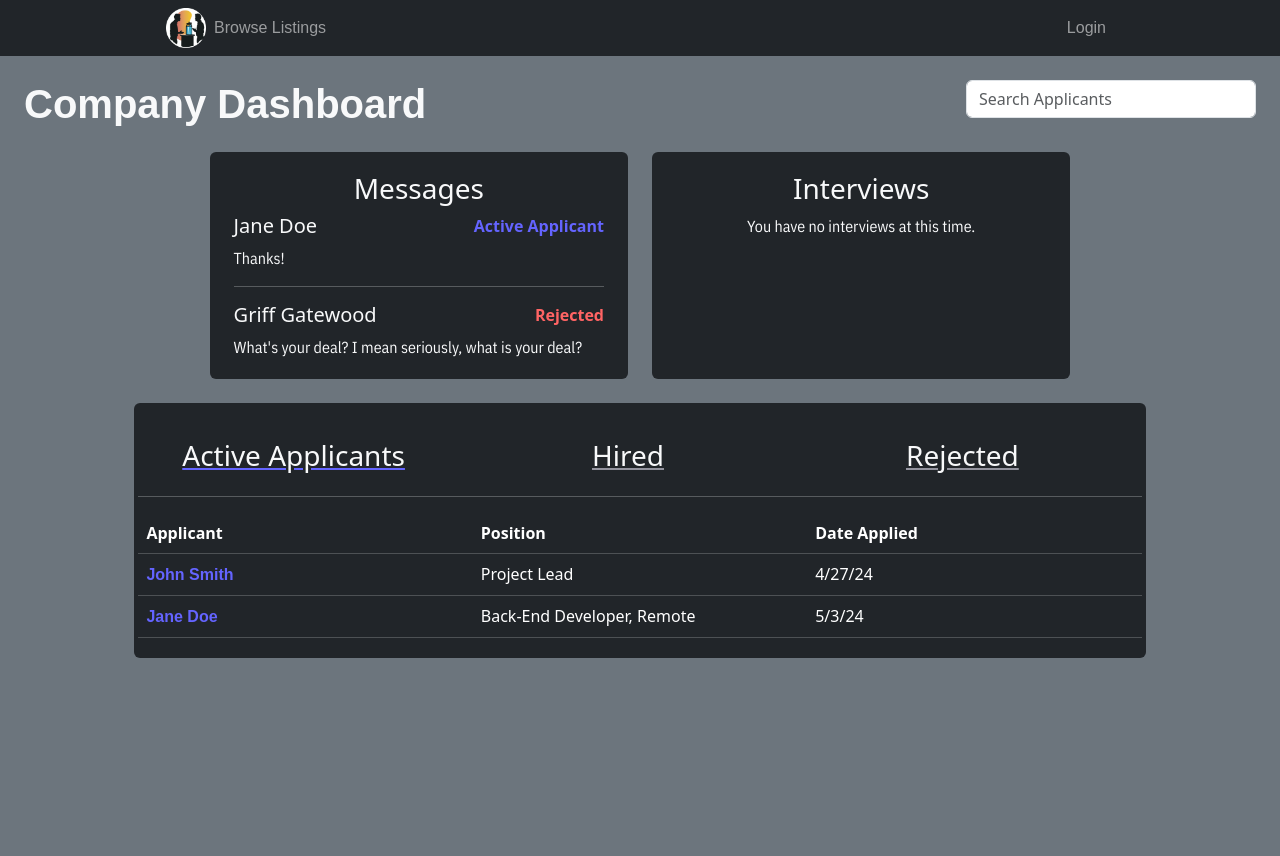
After one commit to ShewitH1/TheWaterCoolerr, a Flask app: template templates/app_dashboard_company.html in a window 1280 px wide. The commit adds this page. Run offline with Flask 3, Linux system fonts and the light colour scheme; the template is opened without the code that fills it, so the values that code supplies are empty.

Commit message:
Work on the application pages

```diff
--- /dev/null
+++ b/static/css/application.css
@@ -0,0 +1,70 @@
+@import url('https://fonts.googleapis.com/css?family=IBM+Plex+Sans+Condensed');
+
+:root {
+    --gray-color: rgb(147, 147, 158);
+    --blue-color: rgb(100, 100, 255);
+    --red-color: rgb(255, 100, 100);
+    --orange-color: rgb(255, 200, 100);
+}
+
+.moving-container {
+    opacity: 0;
+    animation: fade-in 0.5s forwards;
+}
+
+@keyframes fade-in {
+    from {
+        opacity: 0;
+        transform: translateY(0.2rem);
+    }
+    to {
+        opacity: 1;
+        transform: translateY(0);
+    }
+}
+
+h1 {
+    font-family: 'IBM Plex Sans', sans-serif;
+    font-weight: bold;
+}
+
+p {
+    font-family: 'IBM Plex Sans Condensed', sans-serif;
+}
+a {
+    font-family: 'IBM Plex Sans', sans-serif;
+    text-decoration: none;
+    color: var(--blue-color);
+    font-weight: bold;
+}
+
+.application-bar {
+    cursor: pointer;
+    text-decoration: underline;
+    transition: 0.2s;
+    text-decoration-color: var(--gray-color);
+}
+
+.application-bar:hover {
+    opacity: 50%;
+}
+
+.application-bar-selected {
+    text-decoration-color: var(--blue-color) !important;
+    color: red;
+}
+
+.active-applicant {
+    color: var(--blue-color);
+    font-weight: bold;
+}
+
+.rejected-applicant {
+    color: var(--red-color);
+    font-weight: bold;
+}
+
+.awaiting-applicant {
+    color: var(--orange-color);
+    font-weight: bold;
+}
--- /dev/null
+++ b/static/js/application.js
@@ -0,0 +1,15 @@
+const elements = document.getElementsByClassName('application-bar');
+
+// make sure the script is being loaded
+console.log('Application script loaded!');
+
+Array.from(elements).forEach(element => {
+    element.addEventListener('click', () => {
+        console.log('Element clicked!');
+        Array.from(elements).forEach(element => {
+            element.classList.remove('application-bar-selected');
+        });
+
+        element.classList.add('application-bar-selected');
+    });
+});
--- a/templates/_layout.html
+++ b/templates/_layout.html
@@ -5,9 +5,10 @@
     <meta name="viewport" content="width=device-width, initial-scale=1.0">
     <link href="https://cdn.jsdelivr.net/npm/bootstrap@5.3.2/dist/css/bootstrap.min.css" rel="stylesheet" integrity="sha384-T3c6CoIi6uLrA9TneNEoa7RxnatzjcDSCmG1MXxSR1GAsXEV/Dwwykc2MPK8M2HN" crossorigin="anonymous">
     <script src="https://code.jquery.com/jquery-3.4.1.slim.min.js" integrity="sha384-J6qa4849blE2+poT4WnyKhv5vZF5SrPo0iEjwBvKU7imGFAV0wwj1yYfoRSJoZ+n" crossorigin="anonymous"></script>
-  <script src="https://cdn.jsdelivr.net/npm/popper.js@1.16.0/dist/umd/popper.min.js" integrity="sha384-Q6E9RHvbIyZFJoft+2mJbHaEWldlvI9IOYy5n3zV9zzTtmI3UksdQRVvoxMfooAo" crossorigin="anonymous"></script>
+    {% block head %}{% endblock %}
+    <script src="https://cdn.jsdelivr.net/npm/popper.js@1.16.0/dist/umd/popper.min.js" integrity="sha384-Q6E9RHvbIyZFJoft+2mJbHaEWldlvI9IOYy5n3zV9zzTtmI3UksdQRVvoxMfooAo" crossorigin="anonymous"></script>
   <script src="https://cdn.jsdelivr.net/npm/bootstrap@4.4.1/dist/js/bootstrap.min.js" integrity="sha384-wfSDF2E50Y2D1uUdj0O3uMBJnjuUD4Ih7YwaYd1iqfktj0Uod8GCExl3Og8ifwB6" crossorigin="anonymous"></script>
-    <title>{% block title %}{% endblock %}</title>
+    <title>{% block title %}{% endblock %} - TWC</title>
     <nav class="navbar navbar-expand-lg navbar-dark bg-dark">
       <div class="container px-5">
         <!-- Left side -->
--- /dev/null
+++ b/templates/app_dashboard_company.html
@@ -0,0 +1,135 @@
+{% extends '_layout.html' %}
+
+{% block head %}
+<link rel="stylesheet" type="text/css" href="{{ url_for('static', filename='css/application.css') }}">
+<script src="{{ url_for('static', filename='js/application.js') }}" defer></script>
+{% endblock %}
+
+{% block body %}
+<div class="container-fluid bg-secondary p-2" style="height: 100vh; width: 100%; overflow-x: hidden;">
+    <div class="moving-container">
+        <div class="container-fluid bg-secondary p-2">
+            <div class="row p-2">
+                <div class="col-md-9">
+                    <h1 class="text-light">
+                        Company Dashboard
+                    </h1>
+                </div>
+                <div class="col-md-3">
+                    <div class="input-group">
+                        <!-- Will need to add in oninput="searchApplicants(this.value)" or something to this degree. -->
+                        <input type="text" class="form-control" placeholder="Search Applicants">
+                    </div>
+                </div>
+            </div>
+        </div>
+        <!-- Messages & Interviews -->
+        <div class="row" style="width: 70%; margin: 0 auto;">
+            <div class="col-md-6 d-flex flex-column">
+                <div class="text-light container-fluid bg-dark p-1 px-4 rounded mb-4 h-100">
+                    <div class="mt-3"></div>
+                    <h3 class="text-light text-center">
+                        Messages
+                    </h3>
+                    <div class="applicant-message">
+                        <div class="d-flex justify-content-between">
+                            <h5>
+                                Jane Doe
+                            </h5>
+                            <span class="active-applicant">
+                                Active Applicant
+                            </span>
+                        </div>
+                        <p>
+                            Thanks!
+                        </p>
+                    </div>
+                    <hr style="width: 100%">
+                    <div class="applicant-message">
+                        <div class="d-flex justify-content-between">
+                            <h5>
+                                Griff Gatewood
+                            </h5>
+                            <span class="rejected-applicant">
+                                Rejected
+                            </span>
+                        </div>
+                        <p>
+                            What's your deal? I mean seriously, what is your deal?
+                        </p>
+                    </div>
+                </div>
+            </div>
+            <div class="col-md-6 d-flex flex-column">
+                <div class="text-light container-fluid bg-dark p-1 px-4 rounded mb-4 h-100">
+                    <div class="mt-3"></div>
+                    <h3 class="text-light text-center">
+                        Interviews
+                    </h3>
+                    <p class="text-center">
+                        You have no interviews at this time.
+                    </p>
+                    <div class="mt-3"></div>
+                </div>
+            </div>
+        </div>
+        <!-- Applicants -->
+        <div class="row" style="width: 80%; margin: 0 auto;">
+            <div class="text-light container-fluid bg-dark p-1 rounded mb-4">
+                <div class="row">
+                    <div class="mt-3"></div>
+                    <div class="mt-3"></div>
+                    <div class="row justify-content-center">
+                        <div class="col-md-4">
+                            <h3 class="text-light text-center application-bar application-bar-selected">
+                                Active Applicants
+                            </h3>
+                        </div>
+                        <div class="col-md-4">
+                            <h3 class="text-light text-center application-bar">
+                                Hired
+                            </h3>
+                        </div>
+                        <div class="col-md-4">
+                            <h3 class="text-light text-center application-bar">
+                                Rejected
+                            </h3>
+                        </div>
+                    </div>
+                </div>
+                <hr style="width: 100%">
+                <table class="table table-dark">
+                    <thead>
+                        <tr>
+                            <th scope="col" style="width: 33.33%">Applicant</th>
+                            <th scope="col" style="width: 33.33%">Position</th>
+                            <th scope="col" style="width: 33.33%">Date Applied</th>
+                        </tr>
+                    </thead>
+                    <tbody>
+                        <tr>
+                            <td>
+                                <a href="">
+                                    John Smith
+                                </a>
+                            </td>
+                            <td>Project Lead</td>
+                            <td>4/27/24</td>
+                        </tr>
+                        <tr>
+                            <td>
+                                <a href="">
+                                    Jane Doe
+                                </a>
+                            </td>
+                            <td>Back-End Developer, Remote</td>
+                            <td>5/3/24</td>
+                        </tr>
+                    </tbody>
+                </table>
+            </div>
+        </div>
+    </div>
+</div>
+
+{% endblock %}
```
Also changed, not shown: templates/app_dashboard.html (added, +62 -0 lines), templates/application.html (added, +96 -0 lines).
